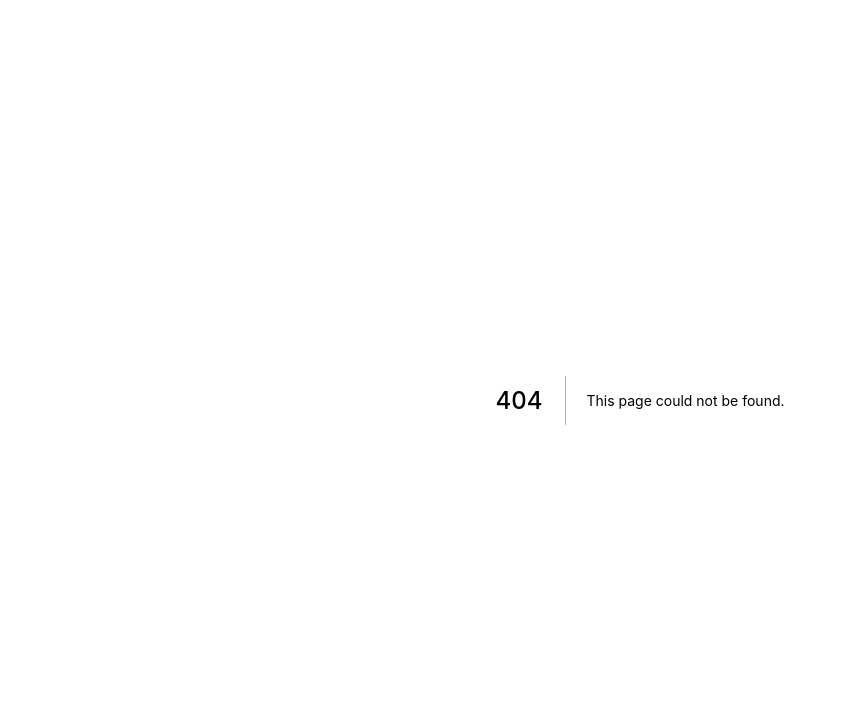
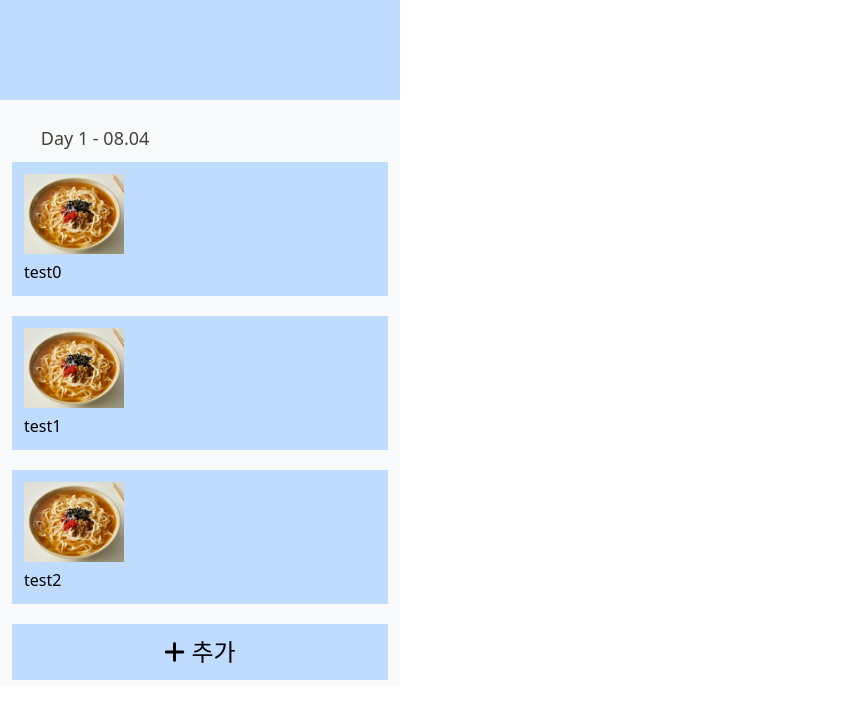
Before and after one commit to soo24/TriPlanit, a Next.js app: page /travelRegister in a window 1280 px wide. Before the commit this address had no page. Shown: the top 718 px of the page, without its empty margins (0-847 px from the left). Built offline with nearby package versions, Linux system fonts and the light colour scheme.

Commit message:
여행등록페이지_planList

```diff
--- a/components/mytrip.js
+++ b/components/mytrip.js
@@ -14,7 +14,7 @@ export default function mytrip() {
                 />
                 <div className='bg-blue-50 rounded-xl text-center h-full'>
                     <p className='text-2xl my-12'><FontAwesomeIcon icon={faPlane} color='rgb(37 99 235)' /> 나만의 여행을 만들어보세요</p>
-                    <button class="px-4 py-1 text-sm my-12 w-2/3 text-blue-600 font-semibold rounded-full border border-blue-200 hover:text-white hover:bg-blue-600 hover:border-transparent">
+                    <button className="px-4 py-1 text-sm my-12 w-2/3 text-blue-600 font-semibold rounded-full border border-blue-200 hover:text-white hover:bg-blue-600 hover:border-transparent">
                         일정 만들기</button>
                 </div>
             </div>
--- /dev/null
+++ b/components/plan_day.js
@@ -0,0 +1,11 @@
+import Image from "next/image";
+
+export default function plan_day() {
+    return (
+        <div className='grid grid-cols-10 gap-2 mb-1'>
+            <p className="col-start-2 col-span-8 text-lg align-text-bottom text-stone-700  mt-6">Day 1 - 08.04</p>
+        </div>
+
+
+    )
+  }
--- /dev/null
+++ b/components/plan_list.js
@@ -0,0 +1,59 @@
+import React, { useState } from 'react'
+import Image from "next/image";
+import noodlePic from '../public/noodle.png';
+import { FontAwesomeIcon } from '@fortawesome/react-fontawesome';
+import { faPlus } from '@fortawesome/free-solid-svg-icons';
+
+export default function plan_list() {
+
+    const [cardList, setCardList] = useState([{
+        id: 0,
+        title: 'test0'
+    },{
+        id: 1,
+        title: 'test1'
+    },{
+        id: 2,
+        title: 'test2'
+    }])
+
+    const handleAddCard = () => {
+        console.log('click!')
+        setCardList([
+            ...cardList,
+            {
+                // 몰달 modal 띄우는거 여기에 작성
+            },
+        ])
+    }
+    return (
+        <div className='grid grid-cols-1 gap-2'>
+            {
+                cardList.map((card) => {
+                    return (
+                        <div id={card.id} className='bg-blue-200 mt-1.5 mb-1.5 ml-3 mr-3 border-white p-3'>
+                            {/* shadow-xl border-solid rounded-[10px] border-[1px] border-gray-200 shadow-md'> */}
+                            <Image className="" src={noodlePic} alt="" width={100} height={80}/>
+                            <form>
+                                <p>{card.title}</p>
+                            </form>
+                        </div>
+                    )
+                })
+            }
+
+        <div  className='bg-blue-200 mt-1.5 mb-1.5 ml-3 mr-3 border-white p-3'>
+            {/* shadow-xl border-solid rounded-[10px] border-[1px] border-gray-200 shadow-md'> */}
+            <button onClick={handleAddCard} className='w-full'>
+                <p className='text-2xl'><FontAwesomeIcon icon={faPlus} /> 추가</p>
+            </button>
+
+
+            <form>
+                <p></p>
+            </form>
+        </div>
+
+    </div>
+    )
+  }
--- a/components/topbar.js
+++ b/components/topbar.js
@@ -14,7 +14,7 @@ export default function TopBar() {
           </div>
 
           <form className="col-start-3 col-span-3 w-fit justify-items-center ">
-            <input type="text" id="search" name="search" required minlength="1"
+            <input type="text" id="search" name="search" required minLength="1"
             placeholder=" 🔎 검색"/>
           </form>
 
@@ -31,7 +31,7 @@ export default function TopBar() {
           </div>
 
           <div className='col-start-1 col-span-2 text-center hover:cursor-pointer'>
-            <Link href="">
+            <Link href="/travelRegister">
               <div>
                 <FontAwesomeIcon icon={faCalendarDays} size='lg' className='mr-2'/>
               여행 등록
--- /dev/null
+++ b/pages/travelRegister.js
@@ -0,0 +1,22 @@
+import PlanList from '../components/plan_list'
+import PlanDay from '../components/plan_day'
+
+export default function travelRegister() {
+  return (
+    <div>
+        {/* 여기 div 스타일은 진아껄로 맞추기 */}
+        <div className='bg-blue-200 pt-[100px] w-[400px]'> </div>
+
+        {/* 여기부터 수연코드 시작 */}
+        <div className='container w-[400px] bg-slate-50'>
+            <PlanDay/>
+            <PlanList/>
+
+        </div>
+
+    </div>
+    // 수연코드 끝
+
+
+  )
+}
```
Also changed, not shown: package.json (+4 -9 lines), public/noodle.png (added), 1 other file (tests, documents, lock files or other folders).
